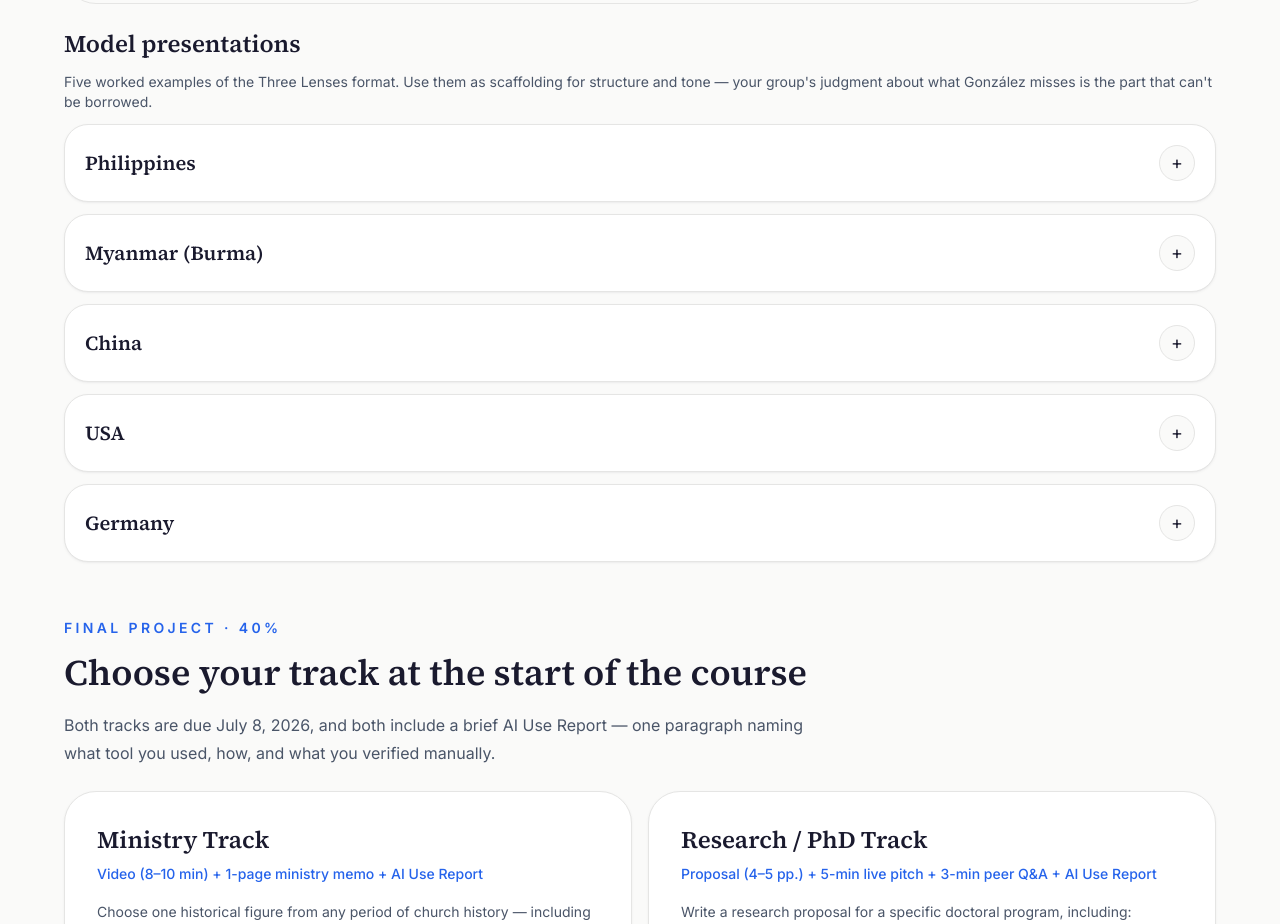
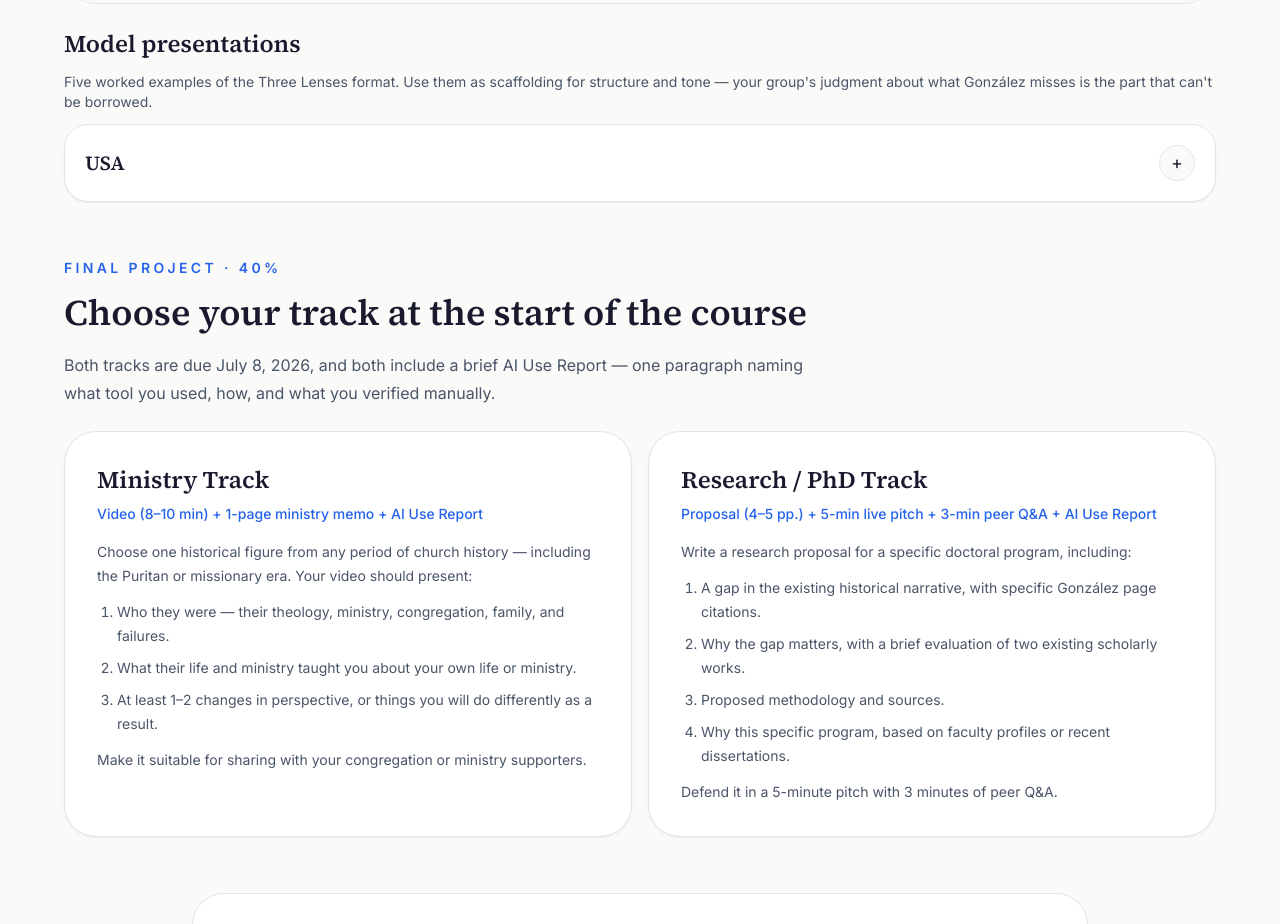
Before and after one commit to happymeerkat001/angli-site, a Next.js app: page /ht101 in a window 1280 px wide. Shown: the part 4009-4933 px from the top of the page. Built offline with nearby package versions, Linux system fonts and the light colour scheme.

Commit message:
fix: remove non-USA HT101 lens examples

```diff
--- a/src/app/ht101/page.tsx
+++ b/src/app/ht101/page.tsx
@@ -353,33 +353,6 @@ type LensExample = {
 
 const lensExamples: LensExample[] = [
   {
-    country: "Philippines",
-    lens1:
-      "González says the cross arrived with the colonial sword under the Patronato Real. What he misses: indigenization — \"folk Catholicism,\" where saints replaced local nature spirits and a resilient faith grew outside colonial control.",
-    lens2:
-      "The Augustinian missionaries (1565). The cost: destruction of the written past — friars burned pre-colonial records, making the Church both destroyer of the old identity and architect of the new. Interactive element: chant a section of the Pasyon.",
-    lens3:
-      "Theme: the Suffering Christ. The Dolorosa and the Crucified Christ resonated under colonial hardship; the church transformed it into Bayanihan — a theology of communal endurance. Class question: when does a suffering faith teach resignation, and when does it drive social change?",
-  },
-  {
-    country: "Myanmar (Burma)",
-    lens1:
-      "González highlights frontier missions carried by persistent individuals at great personal cost. What he misses: Christianity was often adopted by ethnic minorities (like the Karen) as resistance to the Burman majority — the church as socio-political identity.",
-    lens2:
-      "Adoniram Judson (19th c.). The cost: total alienation — years in Burmese prison, family loss, and a lasting \"foreign religion\" stigma. Interactive element: recite a stanza of a hymn Judson translated into Burmese.",
-    lens3:
-      "Theme: mission to the margins. Arrived via missionary focus on the hill tribes; the church became the community lifeline for education and healthcare. Class question: when does a church's identity shift from \"global\" to \"national\"?",
-  },
-  {
-    country: "China",
-    lens1:
-      "González ties the Nestorian mission's spread to Tang-dynasty imperial favor. What he misses: the experiential adaptation — converts blending Christian practice with Buddhist and Taoist concepts into a hybrid faith that outlived imperial mandates.",
-    lens2:
-      "Matteo Ricci (late 16th c.). The cost: cultural compromise — permitting ancestor veneration led to the Rites Controversy, expulsion of missionaries, and centuries of distrust of \"foreign\" Christianity. Interactive element: a contemplative chant in the Jingjiao scholar-monk style.",
-    lens3:
-      "Theme: the church as state partner. Imperial patronage brought legitimacy — González's \"temptation of power.\" Today's house churches invert it, finding identity outside state sponsorship. Class question: is the church healthier as state ally or persecuted minority?",
-  },
-  {
     country: "USA",
     lens1:
       "González praises the Voluntary Principle — the church thrives without state support. What he misses: \"marketplace religion,\" where dependence on donations rewards spectacle and populist fervor over theological depth.",
@@ -387,15 +360,6 @@ const lensExamples: LensExample[] = [
       "Charles Finney and the Second Great Awakening. The cost: loss of liturgical depth — \"new measures\" prioritized individual emotional conversion, fragmenting the church into competing denominations. Interactive element: a revival chorus or altar-call style prayer.",
     lens3:
       "Theme: priesthood of all believers, taken to a lay-led extreme — empowering activism while weakening theological consistency. Class question: does it unify your church, or erode accountability?",
-  },
-  {
-    country: "Germany",
-    lens1:
-      "González frames Germany as the cradle of the Reformation and Sola Scriptura. What he misses: the secularizing side-effect — empowering the individual reader opened space for the Enlightenment and a deeply secular society.",
-    lens2:
-      "Martin Luther (1517). The cost: religious fragmentation — the Thirty Years' War and the permanent fracture of Western Christendom. Interactive element: sing a stanza of Ein feste Burg ist unser Gott.",
-    lens3:
-      "Theme: priesthood of all believers, now entangled with the Kirchensteuer church tax. Class question: how does a church on the state payroll keep a prophetic voice?",
   },
 ];
 
```
